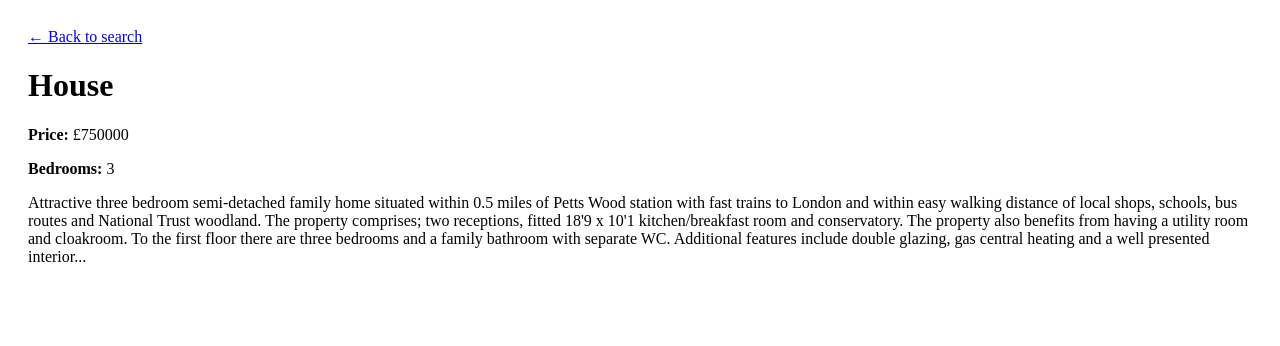
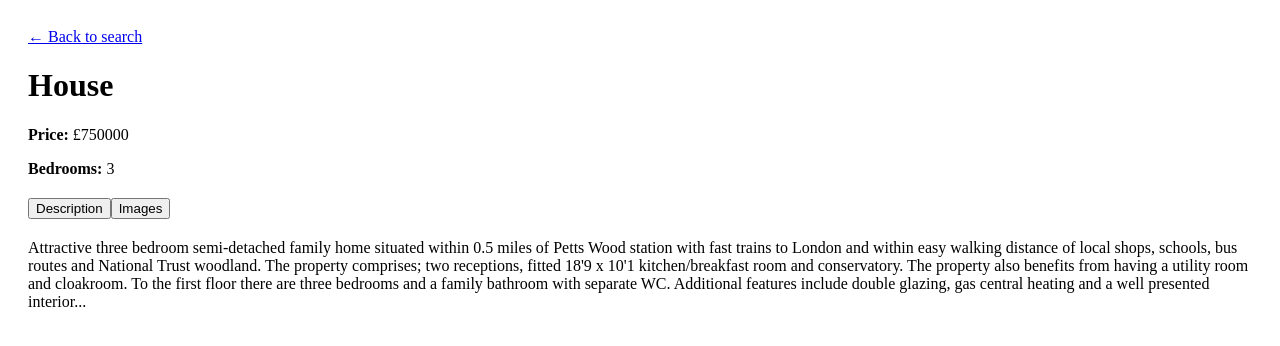
Before and after one commit to pamuduNethisa004/Estate_agent_react_app, a React (Create React App) app: page /property/prop1 in a window 1280 px wide. Shown: the top 346 px of the page. Built offline with nearby package versions, Linux system fonts and the light colour scheme.

Commit message:
Add tabs and image gallery to property details

```diff
--- a/src/pages/PropertyDetails.js
+++ b/src/pages/PropertyDetails.js
@@ -1,9 +1,10 @@
-import React from "react";
+import React, { useState } from "react";
 import { useParams, Link } from "react-router-dom";
 import propertiesData from "../data/properties.json";
 
 function PropertyDetails() {
   const { id } = useParams();
+  const [activeTab, setActiveTab] = useState("description");
 
   const property = propertiesData.properties.find(
     (p) => p.id === id
@@ -20,7 +21,36 @@ function PropertyDetails() {
       <h1>{property.type}</h1>
       <p><strong>Price:</strong> £{property.price}</p>
       <p><strong>Bedrooms:</strong> {property.bedrooms}</p>
-      <p>{property.longDescription}</p>
+
+      {/* Tabs */}
+      <div style={{ marginTop: "20px" }}>
+        <button onClick={() => setActiveTab("description")}>
+          Description
+        </button>
+        <button onClick={() => setActiveTab("images")}>
+          Images
+        </button>
+      </div>
+
+      {/* Tab Content */}
+      <div style={{ marginTop: "20px" }}>
+        {activeTab === "description" && (
+          <p>{property.longDescription}</p>
+        )}
+
+        {activeTab === "images" && (
+          <div>
+            {property.images && property.images.map((img, index) => (
+              <img
+                key={index}
+                src={img}
+                alt="Property"
+                style={{ width: "200px", marginRight: "10px" }}
+              />
+            ))}
+          </div>
+        )}
+      </div>
     </div>
   );
 }
```
